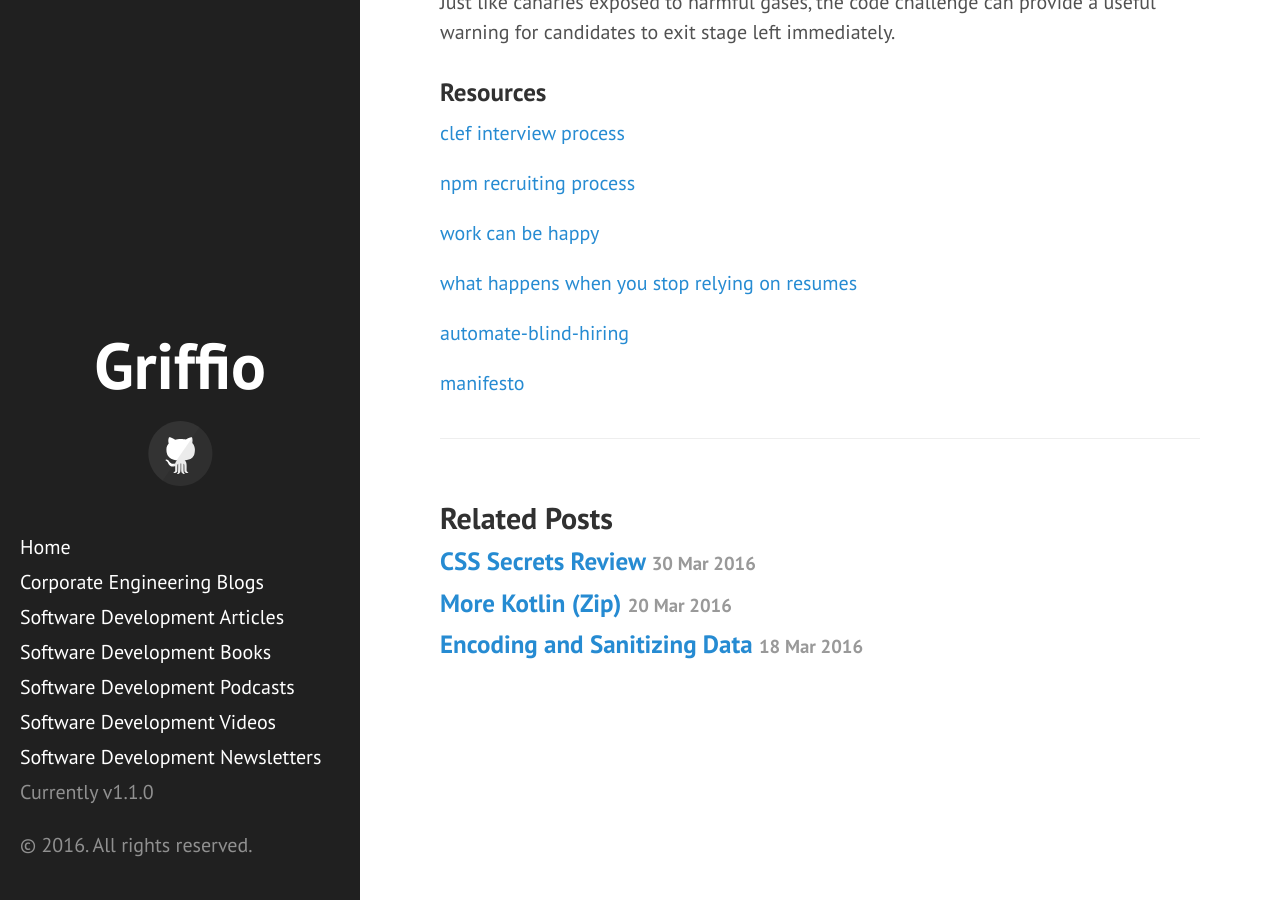
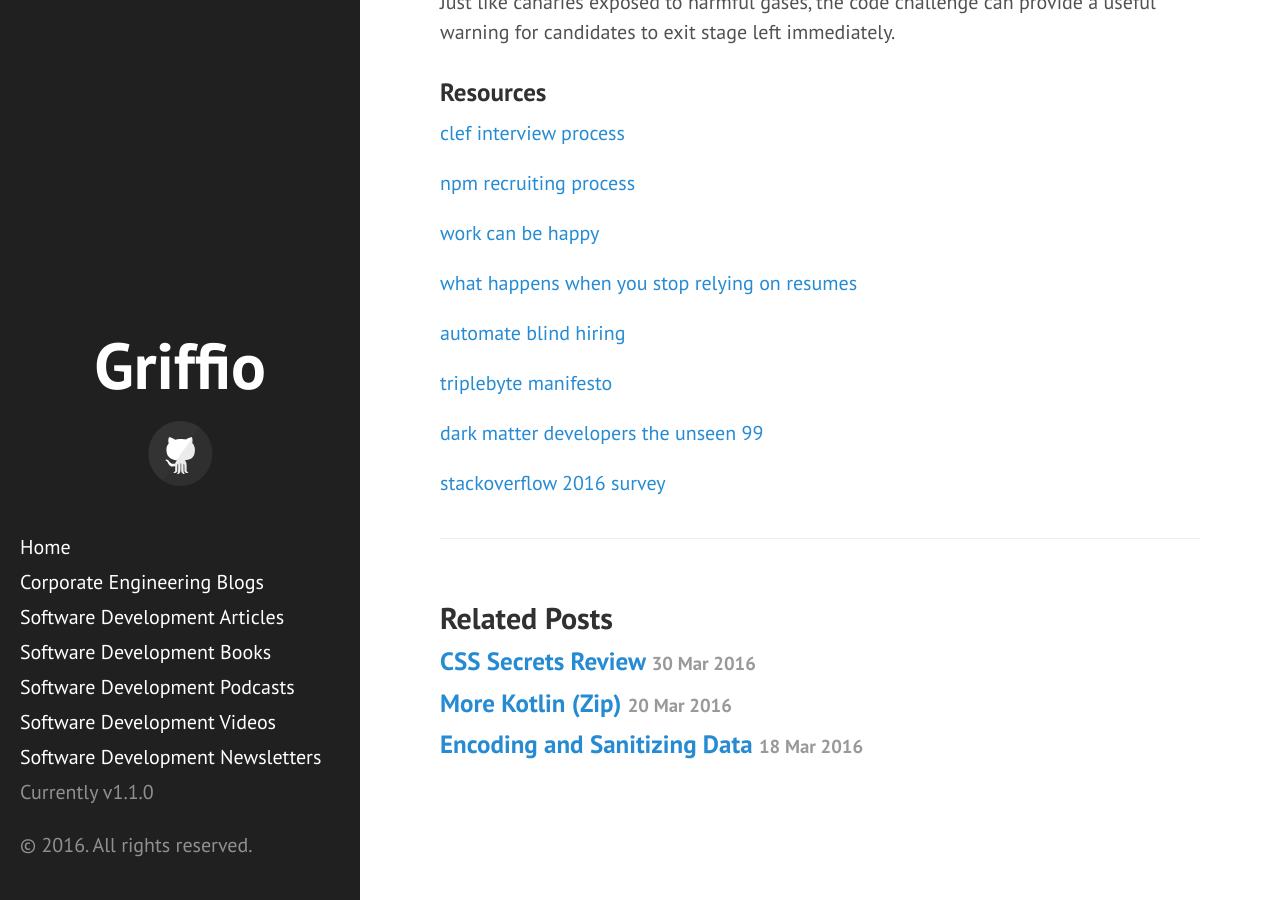
Before and after one commit to griffio/griffio.github.io, a Jekyll site: the page built from _posts/2016-06-12-Culture-Canaries-The-Interview-Coding-Challenge.md, in a window 1280 px wide and 900 px high, scrolled down 2034 px. Built offline with Jekyll 4.4.1, drawn with Linux system fonts in a browser that asks for light colours; some web fonts are replaced.

Commit message:
Culture-Canaries-The-Interview-Coding-Challenge

```diff
--- a/_posts/2016-06-12-Culture-Canaries-The-Interview-Coding-Challenge.md
+++ b/_posts/2016-06-12-Culture-Canaries-The-Interview-Coding-Challenge.md
@@ -66,6 +66,10 @@ Just like canaries exposed to harmful gases, the code challenge can provide a us
 
 [what happens when you stop relying on resumes](http://blog.alinelerner.com/what-happens-when-you-stop-relying-on-resumes/)
 
-[automate-blind-hiring](https://www.compose.io/articles/how-compose-uses-interviewed-com-and-slack-to-automate-blind-hiring/)
+[automate blind hiring](https://www.compose.io/articles/how-compose-uses-interviewed-com-and-slack-to-automate-blind-hiring/)
 
-[manifesto](https://triplebyte.com/manifesto)
+[triplebyte manifesto](https://triplebyte.com/manifesto)
+
+[dark matter developers the unseen 99](http://www.hanselman.com/blog/darkmatterdeveloperstheunseen99.aspx)
+
+[stackoverflow 2016 survey](http://stackoverflow.com/research/developer-survey-2016#developer-profile-education)
```
